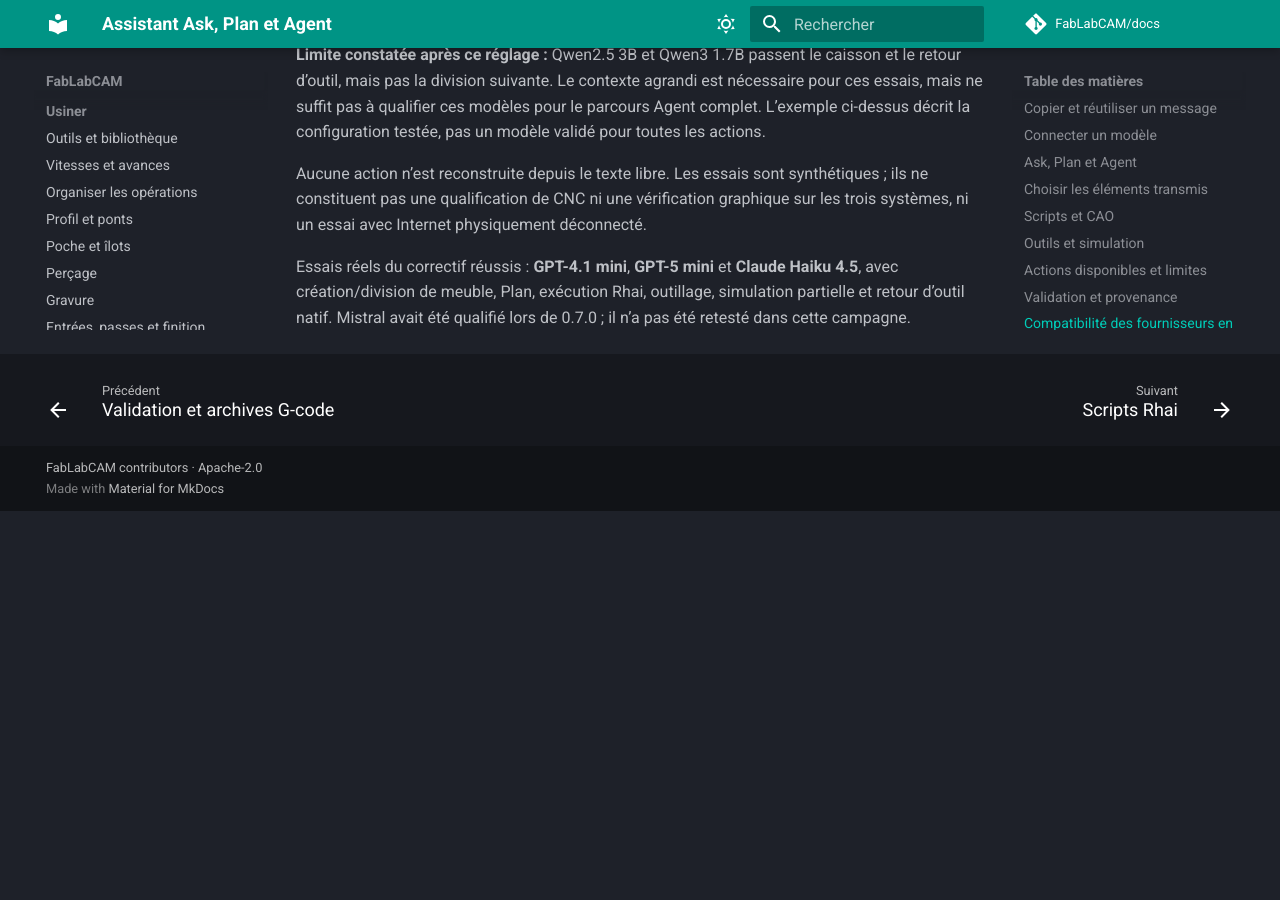
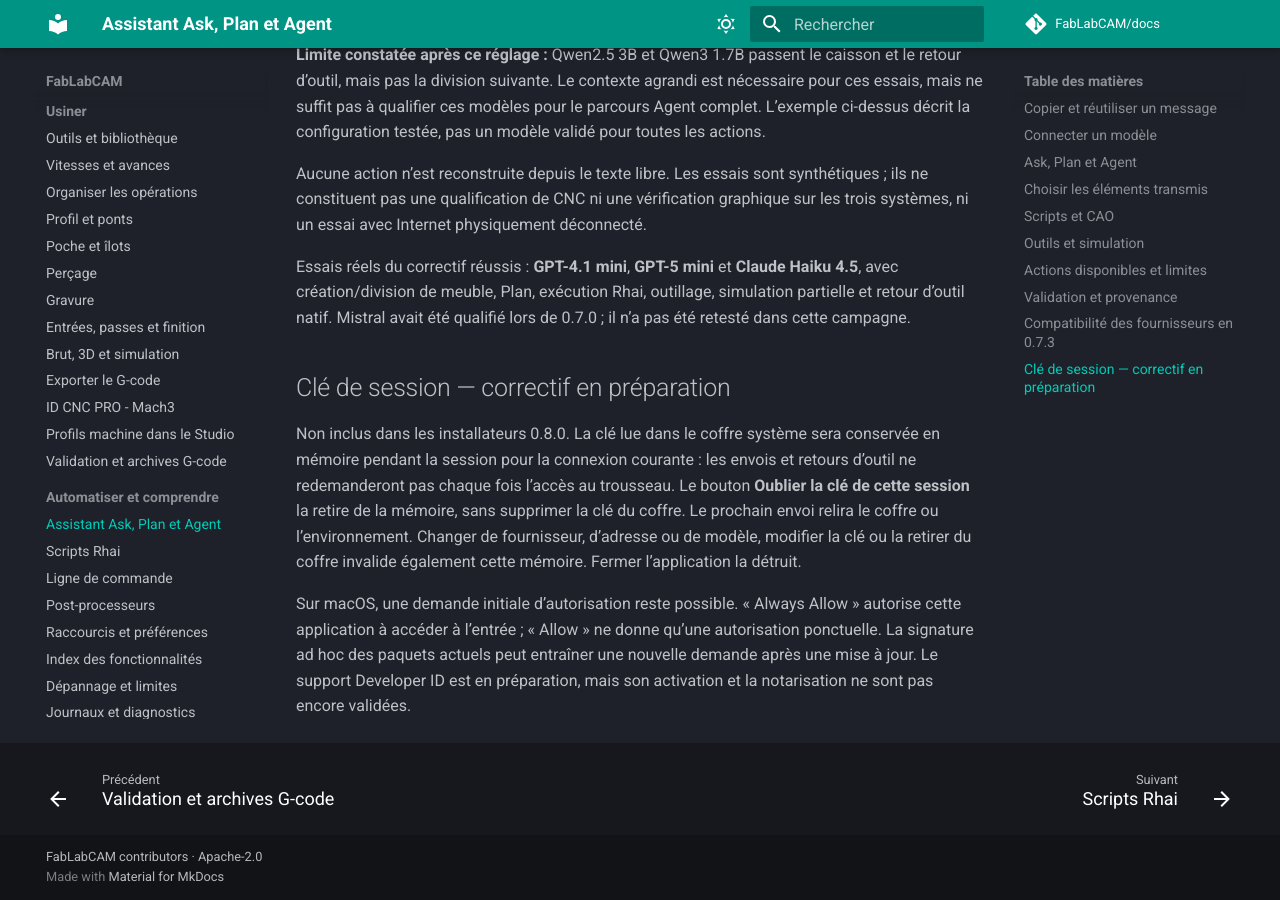
Before and after one commit to FabLabCAM/docs, an MkDocs documentation site: the page built from docs/guide/assistant.md, in a window 1280 px wide and 900 px high, scrolled down 8533 px. Built offline with MkDocs 1.6.1 and Material for MkDocs 9.7.7, drawn with Linux system fonts in a browser that asks for light colours; comment, search, counter and statistics services are not loaded; before the commit the page ends 9044 px from its top, so only the background shows below that.

Commit message:
docs: explain session credentials and macOS signing prerequisites

```diff
--- a/docs/guide/assistant.md
+++ b/docs/guide/assistant.md
@@ -235,3 +235,19 @@ Essais réels du correctif réussis : **GPT-4.1 mini**, **GPT-5 mini** et
 **Claude Haiku 4.5**, avec création/division de meuble, Plan, exécution Rhai,
 outillage, simulation partielle et retour d’outil natif. Mistral avait été qualifié
 lors de 0.7.0 ; il n’a pas été retesté dans cette campagne.
+
+## Clé de session — correctif en préparation
+
+Non inclus dans les installateurs 0.8.0. La clé lue dans le coffre système sera
+conservée en mémoire pendant la session pour la connexion courante : les envois
+et retours d’outil ne redemanderont pas chaque fois l’accès au trousseau.
+Le bouton **Oublier la clé de cette session** la retire de la mémoire, sans supprimer
+la clé du coffre. Le prochain envoi relira le coffre ou l’environnement.
+Changer de fournisseur, d’adresse ou de modèle, modifier la clé ou la retirer du
+coffre invalide également cette mémoire. Fermer l’application la détruit.
+
+Sur macOS, une demande initiale d’autorisation reste possible. « Always Allow »
+autorise cette application à accéder à l’entrée ; « Allow » ne donne qu’une
+autorisation ponctuelle. La signature ad hoc des paquets actuels peut entraîner
+une nouvelle demande après une mise à jour. Le support Developer ID est en
+préparation, mais son activation et la notarisation ne sont pas encore validées.
--- a/docs/reference/fonctionnalites.md
+++ b/docs/reference/fonctionnalites.md
@@ -110,3 +110,5 @@ Mode IJ explicite et traitement des arcs dégénérés après arrondi : les fich
 régénérés avec 0.7.1-rc.1 sont confirmés fonctionnels sur Mach3 par l’utilisateur
 le 6 novembre 2026. Correctifs inclus dans la stable 0.7.1 ;
 [diagnostic et limites](../guide/gcode.md#mach3-fichier-charge-lancement-bloque).
+
+En préparation, hors 0.8.0 : [cache de clé de session et trousseau](../guide/assistant.md#cle-de-session-correctif-en-preparation), suivi dans l’[issue #20](https://github.com/FabLabCAM/core/issues/20). La signature Developer ID reste à activer et qualifier.
--- a/docs/reference/suivi.md
+++ b/docs/reference/suivi.md
@@ -73,3 +73,5 @@ Avant publication : vérification des paquets,
 contrôles CI, puis déploiement GitHub Pages depuis `main`. Les notes anciennes
 restent accessibles. Le [processus de release](https://github.com/FabLabCAM/core/blob/v0.7.2/docs/releasing.md)
 détaille l'ordre des vérifications et la clôture des issues après publication.
+
+En préparation, hors 0.8.0 : [cache de clé de session et trousseau](../guide/assistant.md#cle-de-session-correctif-en-preparation), suivi dans l’[issue #20](https://github.com/FabLabCAM/core/issues/20). La signature Developer ID reste à activer et qualifier.
--- a/docs/reference/versions.md
+++ b/docs/reference/versions.md
@@ -1,4 +1,13 @@
 # Versions et licences
+
+## En préparation — trousseau et clés de session
+
+[Issue #20](https://github.com/FabLabCAM/core/issues/20) : cache temporaire de clé,
+oubli explicite et préparation de la signature Developer ID. Non inclus dans 0.8.0.
+Voir le [guide](../guide/assistant.md#cle-de-session-correctif-en-preparation).
+La signature de distribution exige encore un certificat créé par le titulaire du
+compte Apple Developer ; aucune notarisation nouvelle n’est annoncée.
+
 
 ## 0.8.0 — Copier les messages de l’assistant
 
```
Also changed, not shown: docs/index.md (+2 -0 lines).
